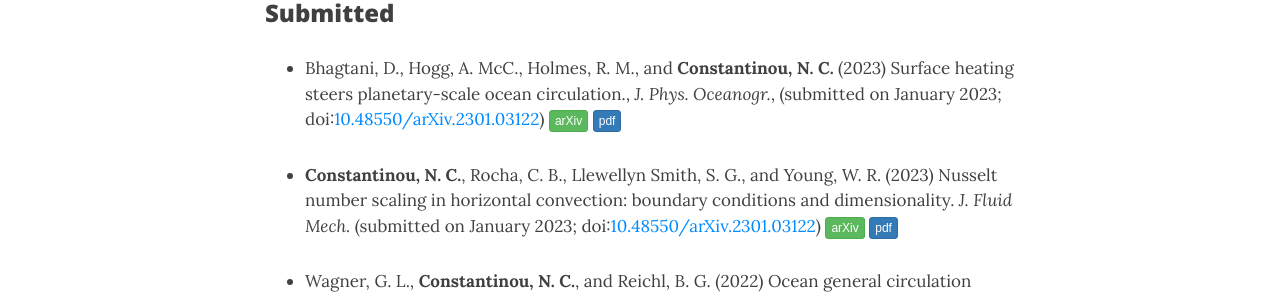
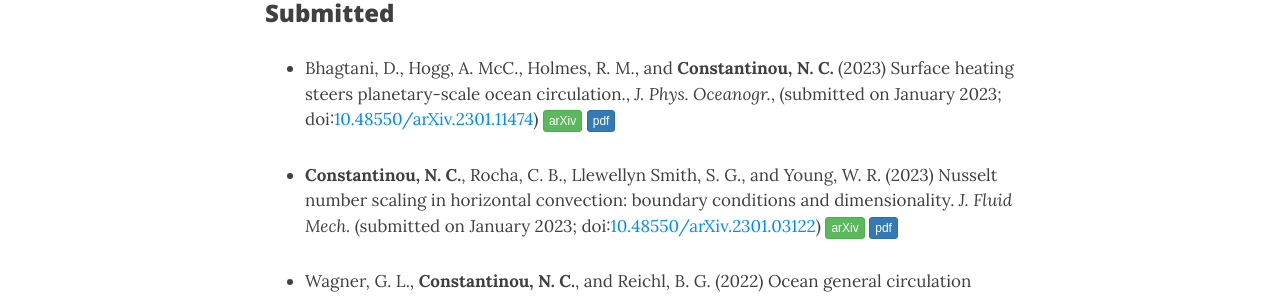
Before and after one commit to navidcy/navidcy.github.io, a Jekyll site: the page built from publications.md, in a window 1280 px wide and 900 px high. Shown: the part 299-597 px from the top of the window. Built offline with Jekyll 4.4.1, drawn with Linux system fonts in a browser that asks for light colours; nearby versions of some CDN libraries; comment, search, counter and statistics services are not loaded.

Commit message:
fix arxiv entry

```diff
--- a/publications.md
+++ b/publications.md
@@ -9,7 +9,7 @@
 
 ### Submitted
 
-- Bhagtani, D., Hogg, A. McC., Holmes, R. M., and **Constantinou, N. C.** (2023) Surface heating steers planetary-scale ocean circulation., _J. Phys. Oceanogr._, (submitted on January 2023; doi:[10.48550/arXiv.2301.03122](https://doi.org/10.48550/arXiv.2301.11474){:target="_blank"}) [<span class="btn btn-success btn-xs{{end}}" style="font-family:sans-serif;">arXiv</span>][arXiv:2301.11474]{:target="_blank"} [<span class="btn btn-primary btn-xs{{end}}" style="font-family:sans-serif;">pdf</span>][buoyancygyres]
+- Bhagtani, D., Hogg, A. McC., Holmes, R. M., and **Constantinou, N. C.** (2023) Surface heating steers planetary-scale ocean circulation., _J. Phys. Oceanogr._, (submitted on January 2023; doi:[10.48550/arXiv.2301.11474](https://doi.org/10.48550/arXiv.2301.11474){:target="_blank"}) [<span class="btn btn-success btn-xs{{end}}" style="font-family:sans-serif;">arXiv</span>][arXiv:2301.11474]{:target="_blank"} [<span class="btn btn-primary btn-xs{{end}}" style="font-family:sans-serif;">pdf</span>][buoyancygyres]
 
 - **Constantinou, N. C.**, Rocha, C. B., Llewellyn Smith, S. G., and Young, W. R. (2023) Nusselt number scaling in horizontal convection: boundary conditions and dimensionality. _J. Fluid Mech._ (submitted on January 2023; doi:[10.48550/arXiv.2301.03122](https://doi.org/10.48550/arXiv.2301.03122){:target="_blank"}) [<span class="btn btn-success btn-xs{{end}}" style="font-family:sans-serif;">arXiv</span>][arXiv:2301.03122]{:target="_blank"} [<span class="btn btn-primary btn-xs{{end}}" style="font-family:sans-serif;">pdf</span>][HCNuScaling]
 
```
